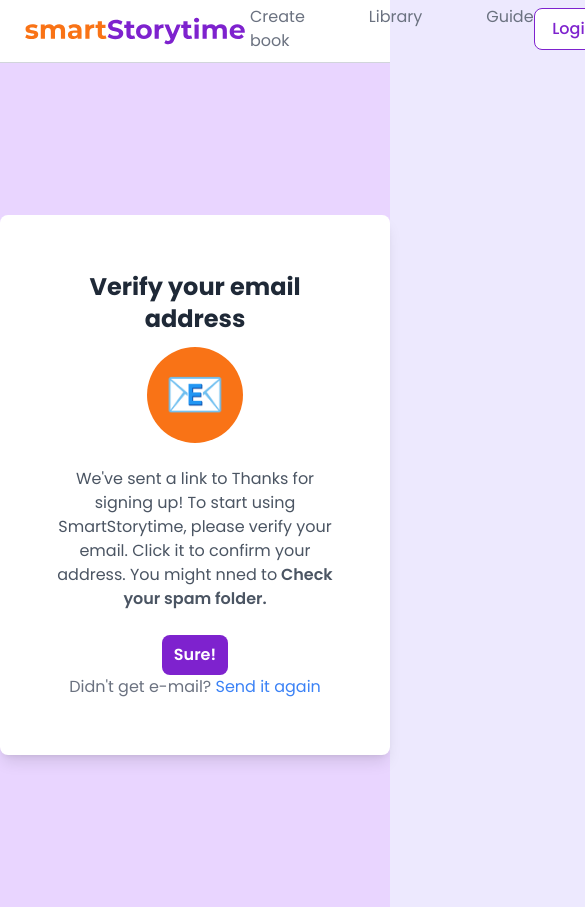
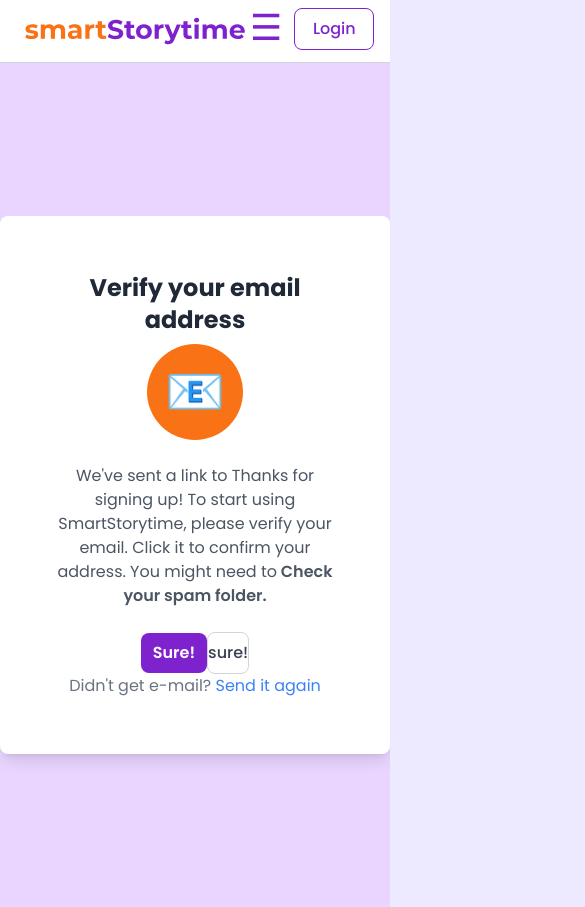
Before and after one commit to Joshua-D-Gordon/home-assignment-nextjs-supabase-auth-master, a Next.js app: page /email-verification in a window 390 px wide. Shown: the top 907 px of the page, 585 px wide, since content can reach past the window. Built offline with nearby package versions, Linux system fonts and the light colour scheme; no server answers.

Commit message:
new file:   app/components/MobileMenu.jsx 	modified:   app/components/Navbar.jsx 	modified:   app/email-verification/page.jsx 	modified:   app/globals.css

```diff
--- /dev/null
+++ b/app/components/MobileMenu.jsx
@@ -0,0 +1,53 @@
+'use client';
+
+import React, { useState} from 'react';
+import { useRouter } from 'next/navigation';
+
+
+
+export default function MobileMenu() {
+  const [isDropdownOpen, setIsDropdownOpen] = useState(false);
+  const router = useRouter(); // For navigation
+
+  const handleNavigation = async (page) => {
+    router.push(`/${page}`); // Redirect to home after logout
+  };
+
+  return (
+    <div className="navbar-account">
+        <div className="relative">
+          {/* Avatar */}
+          <button
+            onClick={() => setIsDropdownOpen(!isDropdownOpen)}
+            className="text-purple-700 rounded-full flex items-center justify-center text-4xl"
+          >
+            ☰
+          </button>
+
+          {/* Dropdown Menu */}
+          {isDropdownOpen && (
+            <div className="absolute right-0 mt-2 w-48 bg-white rounded-md shadow-lg py-1 z-50">
+              <button
+                onClick={() => handleNavigation('create-book')}
+                className="block w-full text-left px-4 py-2 text-gray-700 hover:bg-gray-100"
+              >
+                Create Book
+              </button>
+              <button
+                onClick={() => handleNavigation('/library')}
+                className="block w-full text-left px-4 py-2 text-gray-700 hover:bg-gray-100"
+              >
+                Library
+              </button>
+              <button
+                onClick={() => handleNavigation('/guide')}
+                className="block w-full text-left px-4 py-2 text-gray-700 hover:bg-gray-100"
+              >
+                Guide
+              </button>
+            </div>
+          )}
+        </div>
+    </div>
+  );
+}
--- a/app/components/Navbar.jsx
+++ b/app/components/Navbar.jsx
@@ -5,6 +5,7 @@
 import Link from 'next/link';
 import { usePathname } from 'next/navigation';
 import Logo from './logo.svg';
+import MobileMenu from './MobileMenu';
 
 // components
 // Uncomment when supabase auth ready
@@ -24,7 +25,7 @@
         </div>
 
         {/* Links in the center */}
-        <div className="navbar-links">
+        <div className="hidden md:flex md:flex-1 md:justify-center md:gap-16">
           <Link
             href="/create-book"
             className={pathname.startsWith('/create-book') ? 'active' : ''}
@@ -50,6 +51,9 @@
           */}
 
           {/* Uncomment when supabase auth ready */}
+          <div className="block md:hidden">
+            <MobileMenu/>
+          </div>
           {<Profile />}
         </div>
       </div>
--- a/app/email-verification/page.jsx
+++ b/app/email-verification/page.jsx
@@ -10,7 +10,7 @@
     return (
         <div className="flex items-center justify-center min-h-screen bg-purple-200">
             <div className="bg-white rounded-lg shadow-lg p-14 max-w-md text-center">
-                <h2 className="text-2xl font-bold text-gray-800 mb-3">
+                <h2 className="text-2xl font-bold text-gray-800 mb-2">
                     Verify your email address
                 </h2>
             <div className="bg-orange-500 rounded-full w-24 h-24 flex items-center justify-center mx-auto mb-6">
@@ -19,10 +19,13 @@
 
             <p className="text-gray-600 mb-6">
                 We've sent a link to {email} Thanks for signing up! To start using SmartStorytime, please verify your email.
-                Click it to confirm your address. You might nned to<span className="font-semibold"> Check your spam folder.</span>
+                Click it to confirm your address. You might need to<span className="font-semibold"> Check your spam folder.</span>
             </p>
             <button className="btn primary">
             Sure!
+            </button>
+            <button className="btn-outline">
+                sure!
             </button>
             <p className="text-gray-500">
             Didn't get e-mail? <a href="#" className="text-blue-500">Send it again</a>
--- a/app/globals.css
+++ b/app/globals.css
@@ -61,7 +61,7 @@
 }
 
 .navbar-account {
-  @apply flex justify-end gap-7;
+  @apply flex justify-end gap-3;
 }
 
 nav a,
```
